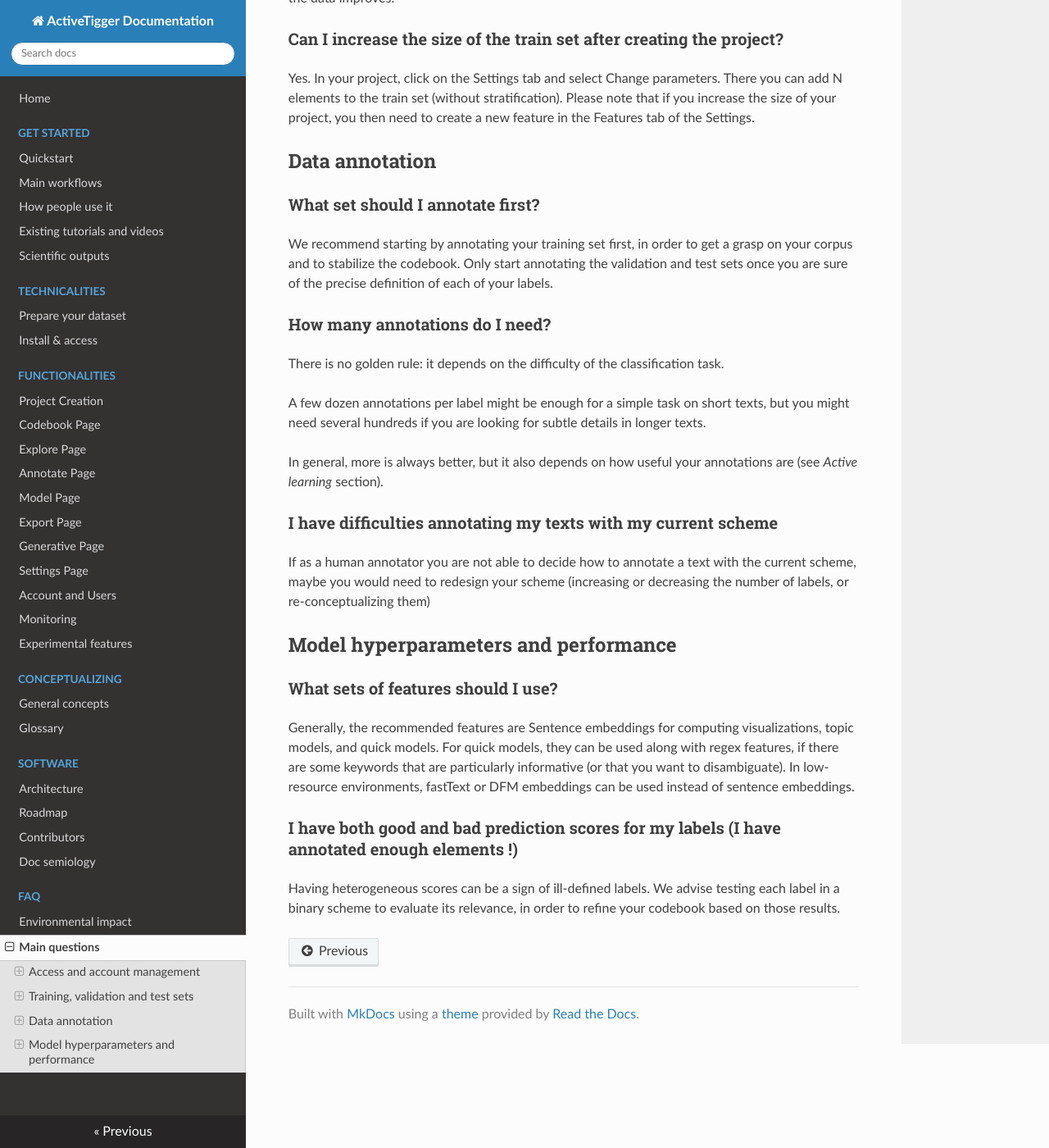
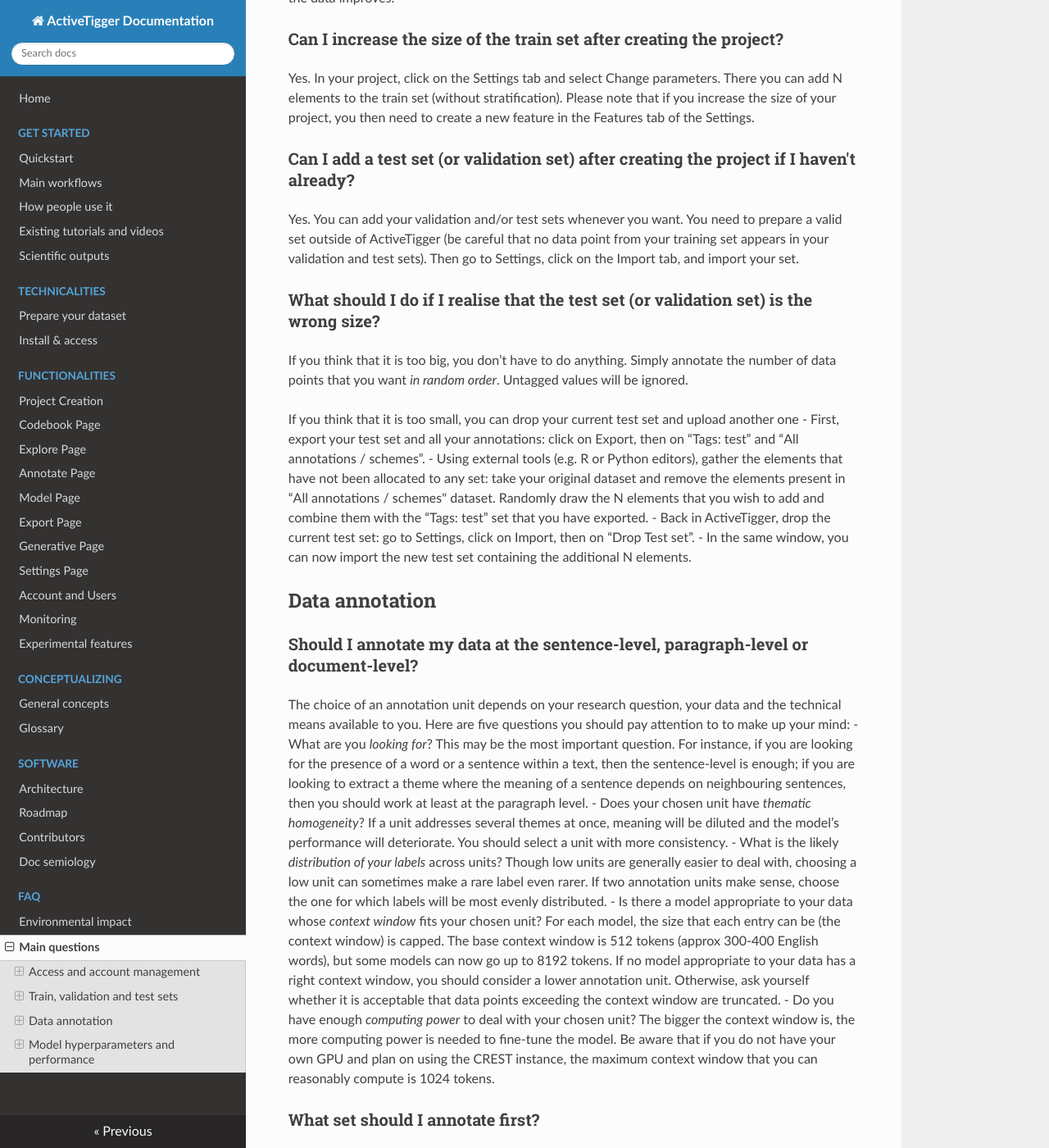
Before and after one commit to activetigger/documentation, an MkDocs documentation site: the page built from docs/faq/faq.md, in a window 1280 px wide and 1400 px high, scrolled down 1424 px. Shown: the whole window at 82% size. Built offline with MkDocs 1.6.1, drawn with Linux system fonts in a browser that asks for light colours; nearby versions of some CDN libraries; some of the changed text lies outside the part shown.

Commit message:
added 4 questions

```diff
--- a/docs/faq/faq.md
+++ b/docs/faq/faq.md
@@ -23,9 +23,9 @@ If you are sure that there is a bug, we invite you to open an issue on [Github](
 
 Yes, but your process will be put in a queue and you will need to wait for enough GPU memory to be available for the process to start. You can see your position in the queue at the bottom left-hand corner of the screen. You can try to decrease the batch size to lower the required memory.
 
-## Training, validation and test sets
+## Train, validation and test sets
 
-### How large should my different sets be?
+### What size should my train, validation and test sets be?
 
 While there is no golden answer to this question, here are some guidelines:
 
@@ -36,20 +36,39 @@ While there is no golden answer to this question, here are some guidelines:
 If you are still undecided, start with a size of 10,000 data points for the train set, 1,000 for the validation set, and 1,000 for the test set. You may need to adjust these later as your knowledge of the data improves.
 
 ### Can I increase the size of the train set after creating the project?
-
 Yes. In your project, click on the Settings tab and select Change parameters. There you can add N elements to the train set (without stratification). Please note that if you increase the size of your project, you then need to create a new feature in the Features tab of the Settings.
 
+### Can I add a test set (or validation set) after creating the project if I haven't already?
+Yes. You can add your validation and/or test sets whenever you want. You need to prepare a valid set outside of ActiveTigger (be careful that no data point from your training set appears in your validation and test sets). Then go to Settings, click on the Import tab, and import your set.
+
+### What should I do if I realise that the test set (or validation set) is the wrong size?
+If you think that it is too big, you don’t have to do anything. Simply annotate the number of data points that you want *in random order*. Untagged values will be ignored.
+
+If you think that it is too small, you can drop your current test set and upload another one
+- First, export your test set and all your annotations: click on Export, then on “Tags: test” and “All annotations / schemes”.
+- Using external tools (e.g. R or Python editors), gather the elements that have not been allocated to any set: take your original dataset and remove the elements present in “All annotations / schemes" dataset. Randomly draw the N elements that you wish to add and combine them with the “Tags: test” set that you have exported.
+- Back in ActiveTigger, drop the current test set: go to Settings, click on Import, then on “Drop Test set”.
+- In the same window, you can now import the new test set containing the additional N elements.
+
 ## Data annotation
+
+### Should I annotate my data at the sentence-level, paragraph-level or document-level?
+The choice of an annotation unit depends on your research question, your data and the technical means available to you. Here are five questions you should pay attention to to make up your mind:
+- What are you _looking for_? This may be the most important question. For instance, if you are looking for the presence of a word or a sentence within a text, then the sentence-level is enough; if you are looking to extract a theme where the meaning of a sentence depends on neighbouring sentences, then you should work at least at the paragraph level.
+- Does your chosen unit have _thematic homogeneity_? If a unit addresses several themes at once, meaning will be diluted and the model’s performance will deteriorate. You should select a unit with more consistency.
+- What is the likely _distribution of your labels_ across units? Though low units are generally easier to deal with, choosing a low unit can sometimes make a rare label even rarer. If two annotation units make sense, choose the one for which labels will be most evenly distributed.
+- Is there a model appropriate to your data whose _context window_ fits your chosen unit? For each model, the size that each entry can be (the context window) is capped. The base context window is 512 tokens (approx 300-400 English words), but some models can now go up to 8192 tokens. If no model appropriate to your data has a right context window, you should consider a lower annotation unit. Otherwise, ask yourself whether it is acceptable that data points exceeding the context window are truncated.
+- Do you have enough _computing power_ to deal with your chosen unit? The bigger the context window is, the more computing power is needed to fine-tune the model. Be aware that if you do not have your own GPU and plan on using the CREST instance, the maximum context window that you can reasonably compute is 1024 tokens.
 
 ### What set should I annotate first?
 
 We recommend starting by annotating your training set first, in order to get a grasp on your corpus and to stabilize the codebook. Only start annotating the validation and test sets once you are sure of the precise definition of each of your labels.
 
-### How many annotations do I need?
+### How many annotations do I need in the train set?
 
 There is no golden rule: it depends on the difficulty of the classification task.
 
-A few dozen annotations per label might be enough for a simple task on short texts, but you might need several hundreds if you are looking for subtle details in longer texts.
+A few dozen annotations per label might be enough for a simple task on short texts, but you might need several hundreds if you are looking for subtle details in longer texts. In any case, it is good practice to annotate roughly the same amount of texts per label.
 
 In general, more is always better, but it also depends on how useful your annotations are (see *Active learning* section).
 
@@ -63,6 +82,10 @@ If as a human annotator you are not able to decide how to annotate a text with t
 
 Generally, the recommended features are Sentence embeddings for computing visualizations, topic models, and quick models. For quick models, they can be used along with regex features, if there are some keywords that are particularly informative (or that you want to disambiguate). In low-resource environments, fastText or DFM embeddings can be used instead of sentence embeddings.
 
-### I have both good and bad prediction scores for my labels (I have annotated enough elements !)
+### I have both good and bad prediction scores for my labels, though I have annotated enough elements !
 
 Having heterogeneous scores can be a sign of ill-defined labels. We advise testing each label in a binary scheme to evaluate its relevance, in order to refine your codebook based on those results.
+
+### Can I export a model and then import it in a new project, on new data?
+It is not currently possible to import models. However, you can compute predictions on an external dataset using a fine-tuned model from one of your projects.
+To do that, go in the Model tab, then in the Prediction tab. Select the model that you want to use, click on “Prediction on an external dataset” and choose your file. You can then download the predictions in the Export tab.
```
